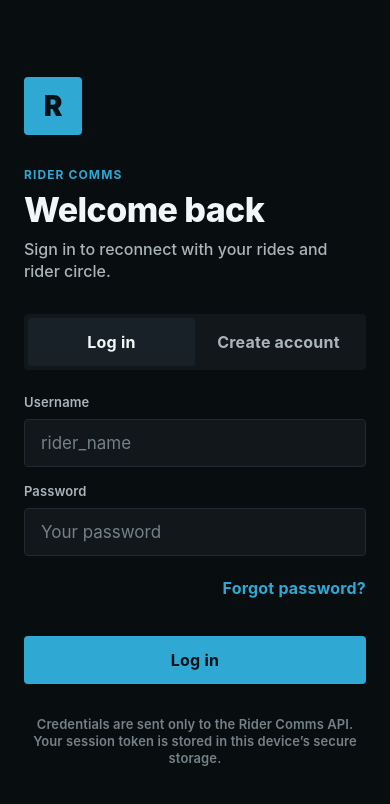
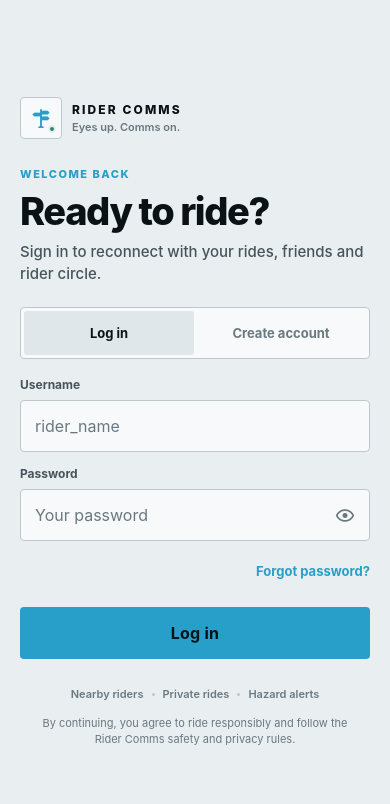
Before and after one commit to alidd11/rider-comms, a React Native app in the folder mobile/: screen /Map in a window 390 px wide. Shown: the top 804 px of the page. Built offline with nearby package versions, Linux system fonts and the light colour scheme; no server answers; what @livekit/react-native, @rider-comms/shared would draw is missing.

Commit message:
Match native login baseline to PWA

```diff
--- a/mobile/src/auth/AuthContext.tsx
+++ b/mobile/src/auth/AuthContext.tsx
@@ -12,16 +12,40 @@ import {
   View,
 } from 'react-native';
 import * as SecureStore from 'expo-secure-store';
+import { MaterialCommunityIcons } from '@expo/vector-icons';
 import { useSafeAreaInsets } from 'react-native-safe-area-context';
 import { API_BASE_URL } from '../config';
 import { ApiError, RiderCommsClient } from '../api/client';
 import type { LoginSession } from '../api/client';
-import { colors, MIN_TOUCH_TARGET, radii, spacing, type } from '../theme';
+import { colors, MIN_TOUCH_TARGET, radii, spacing, type, useConcreteThemeColors } from '../theme';
 
 const KEY = '@rider-comms/auth-v2';
 const LEGACY_GUEST_KEY = '@rider-comms/auth-v1';
 const USERNAME_PATTERN = /^[A-Za-z0-9_]{3,20}$/;
 const EMAIL_PATTERN = /^[^\s@]+@[^\s@]+\.[^\s@]+$/;
+
+const AUTH_COPY = {
+  login: {
+    eyebrow: 'WELCOME BACK',
+    title: 'Ready to ride?',
+    description: 'Sign in to reconnect with your rides, friends and rider circle.',
+  },
+  signup: {
+    eyebrow: 'NEW RIDER',
+    title: 'Create your account',
+    description: 'Set up your Rider Comms identity and keep your rides and rider circle across devices.',
+  },
+  recover: {
+    eyebrow: 'ACCOUNT RECOVERY',
+    title: 'Get back in',
+    description: 'Request a one-hour reset link without revealing whether an account exists.',
+  },
+  reset: {
+    eyebrow: 'SECURE RESET',
+    title: 'Choose a new password',
+    description: 'Enter the one-hour code from your email. Every existing session will be signed out.',
+  },
+} as const;
 
 type StoredSession = LoginSession;
 interface AuthValue {
@@ -72,6 +96,7 @@ function AuthScreen({ onAuthenticated, restoreError, onRetryRestore }: {
   onRetryRestore: () => void;
 }): React.JSX.Element {
   const insets = useSafeAreaInsets();
+  const palette = useConcreteThemeColors();
   const [mode, setMode] = React.useState<'login' | 'signup' | 'recover' | 'reset'>('login');
   const [username, setUsername] = React.useState('');
   const [email, setEmail] = React.useState('');
@@ -80,8 +105,10 @@ function AuthScreen({ onAuthenticated, restoreError, onRetryRestore }: {
   const [notice, setNotice] = React.useState<string | null>(null);
   const [busy, setBusy] = React.useState(false);
   const [error, setError] = React.useState<string | null>(null);
+  const [passwordVisible, setPasswordVisible] = React.useState(false);
   const isSignup = mode === 'signup';
   const isRecovery = mode === 'recover' || mode === 'reset';
+  const copy = AUTH_COPY[mode];
 
   async function submit(): Promise<void> {
     const normalizedUsername = username.trim();
@@ -151,54 +178,59 @@ function AuthScreen({ onAuthenticated, restoreError, onRetryRestore }: {
     setError(null);
     setNotice(null);
     setPassword('');
+    setPasswordVisible(false);
   }
 
   return (
-    <KeyboardAvoidingView style={styles.screen} behavior={Platform.OS === 'ios' ? 'padding' : undefined}>
+    <KeyboardAvoidingView style={[styles.screen, { backgroundColor: palette.background }]} behavior={Platform.OS === 'ios' ? 'padding' : undefined}>
       <ScrollView
         keyboardShouldPersistTaps="handled"
         contentContainerStyle={[styles.authScroll, { paddingTop: insets.top + spacing.xl, paddingBottom: insets.bottom + spacing.xl }]}
       >
-        <View style={styles.brandMark}><Text style={styles.brandLetter}>R</Text></View>
-        <Text style={styles.eyebrow}>RIDER COMMS</Text>
-        <Text style={styles.title}>{isSignup ? 'Create your rider account' : mode === 'recover' ? 'Recover your account' : mode === 'reset' ? 'Choose a new password' : 'Welcome back'}</Text>
-        <Text style={styles.subtitle}>
-          {isSignup
-            ? 'Keep your rides, friends, and identity available across your devices.'
-            : mode === 'recover'
-              ? 'Enter your account email. The response never reveals whether an account exists.'
-              : mode === 'reset'
-                ? 'Paste the one-hour code from your email and set a new password.'
-                : 'Sign in to reconnect with your rides and rider circle.'}
-        </Text>
+        <View style={styles.brandRow}>
+          <View style={[styles.brandMark, { backgroundColor: palette.surface, borderColor: palette.border }]}>
+            <MaterialCommunityIcons name="routes" size={23} color={palette.accent} />
+            <View style={[styles.brandStatusDot, { backgroundColor: palette.success, borderColor: palette.background }]} />
+          </View>
+          <View style={styles.brandCopy}>
+            <Text style={[styles.brandName, { color: palette.textPrimary }]}>RIDER COMMS</Text>
+            <Text style={[styles.brandTagline, { color: palette.textMuted }]}>Eyes up. Comms on.</Text>
+          </View>
+        </View>
 
-        {!isRecovery ? <View accessibilityRole="tablist" style={styles.tabs}>
-          <Pressable accessibilityRole="tab" accessibilityState={{ selected: !isSignup }} onPress={() => switchMode('login')} style={[styles.tab, !isSignup && styles.tabActive]}>
-            <Text style={[styles.tabText, !isSignup && styles.tabTextActive]}>Log in</Text>
+        <View style={styles.intro}>
+          <Text style={[styles.modeEyebrow, { color: palette.accent }]}>{copy.eyebrow}</Text>
+          <Text style={[styles.title, { color: palette.textPrimary }]}>{copy.title}</Text>
+          <Text style={[styles.subtitle, { color: palette.textSecondary }]}>{copy.description}</Text>
+        </View>
+
+        {!isRecovery ? <View accessibilityRole="tablist" style={[styles.tabs, { backgroundColor: palette.surface, borderColor: palette.border }]}>
+          <Pressable accessibilityRole="tab" accessibilityState={{ selected: !isSignup }} onPress={() => switchMode('login')} style={[styles.tab, !isSignup && [styles.tabActive, { backgroundColor: palette.surfaceRaised }]]}>
+            <Text style={[styles.tabText, { color: !isSignup ? palette.textPrimary : palette.textMuted }]}>Log in</Text>
           </Pressable>
-          <Pressable accessibilityRole="tab" accessibilityState={{ selected: isSignup }} onPress={() => switchMode('signup')} style={[styles.tab, isSignup && styles.tabActive]}>
-            <Text style={[styles.tabText, isSignup && styles.tabTextActive]}>Create account</Text>
+          <Pressable accessibilityRole="tab" accessibilityState={{ selected: isSignup }} onPress={() => switchMode('signup')} style={[styles.tab, isSignup && [styles.tabActive, { backgroundColor: palette.surfaceRaised }]]}>
+            <Text style={[styles.tabText, { color: isSignup ? palette.textPrimary : palette.textMuted }]}>Create account</Text>
           </Pressable>
         </View> : null}
 
         {isRecovery ? (
           <Pressable accessibilityRole="button" onPress={() => switchMode('login')} style={styles.backToLogin}>
-            <Text style={styles.backToLoginText}>Back to log in</Text>
+            <Text style={[styles.backToLoginText, { color: palette.accent }]}>Back to log in</Text>
           </Pressable>
         ) : null}
 
         {restoreError ? (
-          <View style={styles.notice}>
-            <Text style={styles.noticeText}>{restoreError}</Text>
-            <Pressable accessibilityRole="button" onPress={onRetryRestore}><Text style={styles.noticeAction}>Retry</Text></Pressable>
+          <View style={[styles.notice, { backgroundColor: palette.dangerSurface, borderColor: palette.danger }]}>
+            <Text style={[styles.noticeText, { color: palette.textSecondary }]}>{restoreError}</Text>
+            <Pressable accessibilityRole="button" onPress={onRetryRestore}><Text style={[styles.noticeAction, { color: palette.accent }]}>Retry</Text></Pressable>
           </View>
         ) : null}
 
-        {notice ? <View style={styles.notice}><Text style={styles.noticeText}>{notice}</Text></View> : null}
+        {notice ? <View style={[styles.notice, { backgroundColor: palette.surface, borderColor: palette.border }]}><Text style={[styles.noticeText, { color: palette.textSecondary }]}>{notice}</Text></View> : null}
 
         <View style={styles.form}>
           {!isRecovery ? <View style={styles.field}>
-            <Text style={styles.fieldLabel}>Username</Text>
+            <Text style={[styles.fieldLabel, { color: palette.textSecondary }]}>Username</Text>
             <TextInput
               accessibilityLabel="Username"
               autoCapitalize="none"
@@ -210,13 +242,13 @@ function AuthScreen({ onAuthenticated, restoreError, onRetryRestore }: {
               value={username}
               onChangeText={setUsername}
               placeholder="rider_name"
-              placeholderTextColor={colors.textMuted}
-              style={styles.input}
+              placeholderTextColor={palette.textMuted}
+              style={[styles.input, { backgroundColor: palette.surface, borderColor: palette.border, color: palette.textPrimary }]}
             />
           </View> : null}
           {isSignup || mode === 'recover' ? (
             <View style={styles.field}>
-              <Text style={styles.fieldLabel}>Email</Text>
+              <Text style={[styles.fieldLabel, { color: palette.textSecondary }]}>Email</Text>
               <TextInput
                 accessibilityLabel="Email address"
                 autoCapitalize="none"
@@ -229,14 +261,14 @@ function AuthScreen({ onAuthenticated, restoreError, onRetryRestore }: {
                 value={email}
                 onChangeText={setEmail}
                 placeholder="you@example.com"
-                placeholderTextColor={colors.textMuted}
-                style={styles.input}
+                placeholderTextColor={palette.textMuted}
+                style={[styles.input, { backgroundColor: palette.surface, borderColor: palette.border, color: palette.textPrimary }]}
               />
             </View>
           ) : null}
           {mode === 'reset' ? (
             <View style={styles.field}>
-              <Text style={styles.fieldLabel}>Reset code</Text>
+              <Text style={[styles.fieldLabel, { color: palette.textSecondary }]}>Reset code</Text>
               <TextInput
                 accessibilityLabel="Password reset code"
                 autoCapitalize="none"
@@ -244,47 +276,69 @@ function AuthScreen({ onAuthenticated, restoreError, onRetryRestore }: {
                 value={resetToken}
                 onChangeText={setResetToken}
                 placeholder="Code from your email"
-                placeholderTextColor={colors.textMuted}
-                style={styles.input}
+                placeholderTextColor={palette.textMuted}
+                style={[styles.input, { backgroundColor: palette.surface, borderColor: palette.border, color: palette.textPrimary }]}
               />
             </View>
           ) : null}
           {mode !== 'recover' ? <View style={styles.field}>
-            <Text style={styles.fieldLabel}>Password</Text>
+            <Text style={[styles.fieldLabel, { color: palette.textSecondary }]}>Password</Text>
+            <View style={[styles.passwordField, { backgroundColor: palette.surface, borderColor: palette.border }]}>
               <TextInput
                 accessibilityLabel="Password"
                 autoCapitalize="none"
                 autoCorrect={false}
                 autoComplete={isSignup || mode === 'reset' ? 'new-password' : 'current-password'}
                 textContentType={isSignup || mode === 'reset' ? 'newPassword' : 'password'}
-              secureTextEntry
+                secureTextEntry={!passwordVisible}
                 maxLength={128}
                 returnKeyType="go"
                 onSubmitEditing={() => { if (!busy) void submit(); }}
                 value={password}
                 onChangeText={setPassword}
                 placeholder={isSignup ? '8 characters minimum' : 'Your password'}
-              placeholderTextColor={colors.textMuted}
-              style={styles.input}
+                placeholderTextColor={palette.textMuted}
+                style={[styles.passwordInput, { color: palette.textPrimary }]}
               />
+              <Pressable
+                accessibilityRole="button"
+                accessibilityLabel={passwordVisible ? 'Hide password' : 'Show password'}
+                accessibilityState={{ selected: passwordVisible }}
+                onPress={() => setPasswordVisible((visible) => !visible)}
+                style={styles.passwordToggle}
+              >
+                <MaterialCommunityIcons name={passwordVisible ? 'eye-off-outline' : 'eye-outline'} size={20} color={palette.textMuted} />
+              </Pressable>
+            </View>
           </View> : null}
           {mode === 'login' ? (
             <Pressable accessibilityRole="button" onPress={() => switchMode('recover')} style={styles.forgotButton}>
-              <Text style={styles.forgotText}>Forgot password?</Text>
+              <Text style={[styles.forgotText, { color: palette.accent }]}>Forgot password?</Text>
             </Pressable>
           ) : null}
-          {error ? <Text accessibilityRole="alert" style={styles.error}>{error}</Text> : null}
+          {error ? <Text accessibilityRole="alert" style={[styles.error, { color: palette.danger }]}>{error}</Text> : null}
           <Pressable
             accessibilityRole="button"
             disabled={busy}
             onPress={() => void submit()}
-            style={({ pressed }) => [styles.primaryButton, pressed && !busy && styles.primaryButtonPressed, busy && styles.buttonDisabled]}
+            style={({ pressed }) => [
+              styles.primaryButton,
+              { backgroundColor: pressed && !busy ? palette.accentPressed : palette.accent },
+              busy && styles.buttonDisabled,
+            ]}
           >
-            {busy ? <ActivityIndicator color={colors.accentText} /> : <Text style={styles.primaryButtonText}>{isSignup ? 'Create account' : mode === 'recover' ? 'Send reset link' : mode === 'reset' ? 'Reset password' : 'Log in'}</Text>}
+            {busy ? <ActivityIndicator color={palette.accentText} /> : <Text style={[styles.primaryButtonText, { color: palette.accentText }]}>{isSignup ? 'Create account' : mode === 'recover' ? 'Send reset link' : mode === 'reset' ? 'Reset password' : 'Log in'}</Text>}
           </Pressable>
         </View>
 
-        <Text style={styles.securityNote}>Credentials are sent only to the Rider Comms API. Your session token is stored in this device’s secure storage.</Text>
+        <View style={styles.featureRow} accessibilityLabel="Nearby riders, Private rides, Hazard alerts">
+          <Text style={[styles.featureText, { color: palette.textMuted }]}>Nearby riders</Text>
+          <View style={[styles.featureDot, { backgroundColor: palette.border }]} />
+          <Text style={[styles.featureText, { color: palette.textMuted }]}>Private rides</Text>
+          <View style={[styles.featureDot, { backgroundColor: palette.border }]} />
+          <Text style={[styles.featureText, { color: palette.textMuted }]}>Hazard alerts</Text>
+        </View>
+        <Text style={[styles.securityNote, { color: palette.textMuted }]}>By continuing, you agree to ride responsibly and follow the Rider Comms safety and privacy rules.</Text>
       </ScrollView>
     </KeyboardAvoidingView>
   );
@@ -365,35 +419,44 @@ export function useAuth(): AuthValue {
 }
 
 const styles = StyleSheet.create({
-  screen: { flex: 1, backgroundColor: colors.background },
+  screen: { flex: 1 },
   center: { flex: 1, alignItems: 'center', justifyContent: 'center', gap: spacing.md, backgroundColor: colors.background, padding: spacing.lg },
   loadingLabel: { ...type.body },
-  authScroll: { flexGrow: 1, justifyContent: 'center', paddingHorizontal: spacing.lg, width: '100%', maxWidth: 560, alignSelf: 'center' },
-  brandMark: { width: 58, height: 58, borderRadius: radii.lg, alignItems: 'center', justifyContent: 'center', backgroundColor: colors.accent, marginBottom: spacing.xl },
-  brandLetter: { fontSize: 28, fontWeight: '900', color: colors.accentText },
-  eyebrow: { ...type.label, color: colors.accent, marginBottom: spacing.sm },
-  title: { ...type.display, marginBottom: spacing.sm },
-  subtitle: { ...type.body, color: colors.textSecondary, marginBottom: spacing.xl },
-  tabs: { flexDirection: 'row', padding: spacing.xs, borderRadius: radii.md, backgroundColor: colors.surface, marginBottom: spacing.lg },
-  tab: { minHeight: MIN_TOUCH_TARGET, flex: 1, alignItems: 'center', justifyContent: 'center', borderRadius: radii.sm },
-  tabActive: { backgroundColor: colors.surfaceRaised },
-  tabText: { ...type.button, color: colors.textSecondary },
-  tabTextActive: { color: colors.textPrimary },
-  backToLogin: { minHeight: MIN_TOUCH_TARGET, alignSelf: 'flex-start', justifyContent: 'center', marginBottom: spacing.sm },
-  backToLoginText: { ...type.button, color: colors.accent },
-  notice: { flexDirection: 'row', alignItems: 'center', gap: spacing.md, backgroundColor: colors.dangerSurface, borderRadius: radii.md, padding: spacing.md, marginBottom: spacing.md },
-  noticeText: { ...type.caption, color: colors.textSecondary, flex: 1 },
-  noticeAction: { ...type.button, color: colors.accent },
-  form: { gap: spacing.md },
-  field: { gap: spacing.sm },
-  fieldLabel: { ...type.caption, color: colors.textSecondary },
-  input: { minHeight: MIN_TOUCH_TARGET, borderWidth: 1, borderColor: colors.border, borderRadius: radii.md, backgroundColor: colors.surface, color: colors.textPrimary, fontSize: 17, paddingHorizontal: spacing.md },
-  error: { ...type.caption, color: colors.danger },
-  forgotButton: { minHeight: MIN_TOUCH_TARGET, alignSelf: 'flex-end', justifyContent: 'center', marginTop: -spacing.sm },
-  forgotText: { ...type.button, color: colors.accent },
-  primaryButton: { minHeight: MIN_TOUCH_TARGET, borderRadius: radii.md, backgroundColor: colors.accent, alignItems: 'center', justifyContent: 'center', marginTop: spacing.sm },
-  primaryButtonPressed: { backgroundColor: colors.accentPressed },
-  primaryButtonText: { ...type.button, color: colors.accentText },
+  authScroll: { flexGrow: 1, justifyContent: 'center', paddingHorizontal: 20, width: '100%', maxWidth: 440, alignSelf: 'center' },
+  brandRow: { flexDirection: 'row', alignItems: 'center', gap: 10, marginBottom: 28 },
+  brandMark: { position: 'relative', width: 42, height: 42, borderRadius: radii.lg, borderWidth: 1, alignItems: 'center', justifyContent: 'center' },
+  brandStatusDot: { position: 'absolute', right: 5, bottom: 5, width: 8, height: 8, borderRadius: radii.pill, borderWidth: 2 },
+  brandCopy: { gap: 3 },
+  brandName: { fontSize: 12, lineHeight: 15, fontWeight: '800', letterSpacing: 2.1 },
+  brandTagline: { fontSize: 11, lineHeight: 14, fontWeight: '600' },
+  intro: { marginBottom: 22 },
+  modeEyebrow: { fontSize: 11, lineHeight: 14, fontWeight: '800', letterSpacing: 1.5, marginBottom: 10 },
+  title: { fontSize: 38, lineHeight: 40, fontWeight: '800', letterSpacing: -1.4 },
+  subtitle: { fontSize: 15, lineHeight: 22, fontWeight: '500', maxWidth: 370, marginTop: 10 },
+  tabs: { flexDirection: 'row', gap: 2, padding: 3, borderRadius: radii.lg, borderWidth: 1, marginBottom: 18 },
+  tab: { minHeight: 44, flex: 1, alignItems: 'center', justifyContent: 'center', borderRadius: radii.sm },
+  tabActive: {},
+  tabText: { fontSize: 13, lineHeight: 17, fontWeight: '700' },
+  backToLogin: { minHeight: 40, alignSelf: 'flex-start', justifyContent: 'center', marginBottom: spacing.sm },
+  backToLoginText: { fontSize: 13, fontWeight: '700' },
+  notice: { flexDirection: 'row', alignItems: 'center', gap: spacing.md, borderWidth: 1, borderRadius: radii.lg, padding: spacing.md, marginBottom: spacing.md },
+  noticeText: { ...type.caption, flex: 1 },
+  noticeAction: { ...type.button },
+  form: { gap: 14 },
+  field: { gap: 7 },
+  fieldLabel: { fontSize: 12, lineHeight: 16, fontWeight: '700' },
+  input: { minHeight: 52, borderWidth: 1, borderRadius: radii.lg, fontSize: 16, paddingHorizontal: 14 },
+  passwordField: { minHeight: 52, flexDirection: 'row', alignItems: 'center', borderWidth: 1, borderRadius: radii.lg, overflow: 'hidden' },
+  passwordInput: { minHeight: 50, flex: 1, fontSize: 16, paddingLeft: 14, paddingRight: 8 },
+  passwordToggle: { width: 48, height: 50, alignItems: 'center', justifyContent: 'center' },
+  error: { ...type.caption, lineHeight: 18 },
+  forgotButton: { minHeight: 40, alignSelf: 'flex-end', justifyContent: 'center', marginTop: -4 },
+  forgotText: { fontSize: 13, lineHeight: 17, fontWeight: '700' },
+  primaryButton: { minHeight: 52, borderRadius: radii.lg, alignItems: 'center', justifyContent: 'center', marginTop: 2 },
+  primaryButtonText: { ...type.button },
   buttonDisabled: { opacity: 0.6 },
-  securityNote: { ...type.caption, color: colors.textMuted, textAlign: 'center', marginTop: spacing.xl },
+  featureRow: { flexDirection: 'row', alignItems: 'center', justifyContent: 'center', flexWrap: 'wrap', gap: 8, marginTop: 28 },
+  featureText: { fontSize: 11, lineHeight: 14, fontWeight: '600' },
+  featureDot: { width: 3, height: 3, borderRadius: radii.pill },
+  securityNote: { fontSize: 11, lineHeight: 16, textAlign: 'center', maxWidth: 330, alignSelf: 'center', marginTop: 14 },
 });
```
Lines whose indentation alone changed are shown as unchanged.
